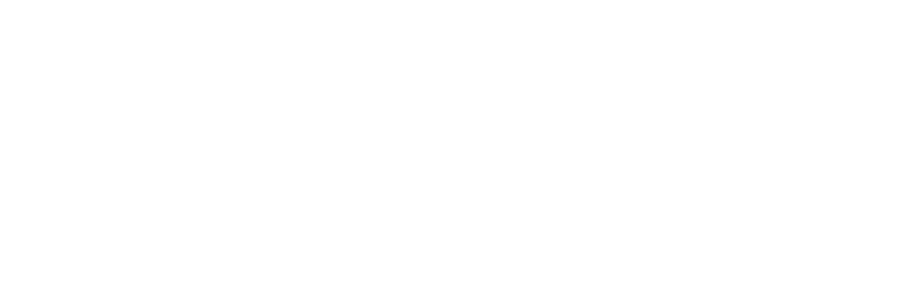
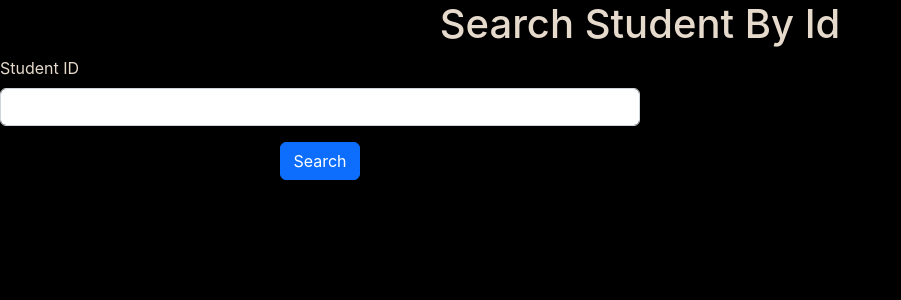
Before and after one commit to Rupesh-Kumbhar/student-frontend, a React (Create React App) app: page /searchStudent in a window 1280 px wide. Before the commit this address had no page. Shown: the top 300 px of the page, without its empty margins (0-901 px from the left). Built offline with nearby package versions, Linux system fonts and the light colour scheme.

Commit message:
Added Search student

```diff
--- a/src/App.js
+++ b/src/App.js
@@ -6,6 +6,7 @@
 import AddStudent from './AddStudent/addStudent';
 import ViewAllStudent from './ViewAllStudent/ViewAllStudent';
 import DeleteStudent from './DeleteStudent/deleteStudent';
+import SearchStudent from './SearchStudent/searchStudent';
 
 function App() {
   return (
@@ -32,6 +33,7 @@
         <Route path="/addStudent" element={<AddStudent />} />
         <Route path='/allStudents' element={<ViewAllStudent />} ></Route>
         <Route path='/deleteStudent' element={<DeleteStudent />} />
+        <Route path='/searchStudent' element={<SearchStudent />} />
       </Routes>
     </BrowserRouter>
     </div>
--- a/src/Home/home.jsx
+++ b/src/Home/home.jsx
@@ -12,6 +12,7 @@
                     <li> <a href="/addStudent"> Add Student</a> </li>
                     <li> <a href="/allStudents"> List Student</a> </li>
                     <li> <a href="/deleteStudent"> Delete Student</a> </li>
+                    <li> <a href="/searchStudent"> Search Student</a> </li>
                 </ul>
             </div>
         </div>
--- /dev/null
+++ b/src/SearchStudent/searchStudent.jsx
@@ -0,0 +1,64 @@
+import '../SearchStudent/searchStudent.scss'
+import api from '../api';
+import { useState } from 'react';
+
+function SearchStudent(){
+      const [id, setId] = useState("");
+  const [student, setStudent] = useState(null);
+  const [error, setError] = useState("");
+
+const handleSearch = (e) => {
+  e.preventDefault();
+  api.get(`/students/${id}`)
+    .then(response => {
+      if (response.data) {
+        setStudent(response.data);
+        setError("");
+      } else {
+        setStudent(null);
+        setError("Studentwwww not found");
+      }
+    })
+    .catch(err => {
+      setStudent(null);
+      setError("Student not found");
+    });
+};
+
+
+    return(
+        <div className="col-sm-12 dark-bg">
+            <h1 className='text-center'>Search Student By Id</h1>
+
+            <div className="col-sm-6">
+          <form onSubmit={handleSearch}>
+            <div className="mb-3">
+              <label htmlFor="studentId" className="form-label">Student ID</label>
+              <input
+                type="text"
+                className="form-control"
+                id="studentId"
+                value={id}
+                onChange={e => setId(e.target.value)}
+              />
+            </div>
+            <div className="text-center">
+              <button type="submit" className="btn btn-primary">Search</button>
+            </div>
+          </form>
+
+            {student && (
+            <div className="mt-4">
+                <h3>Result:</h3>
+                <p><strong>ID:</strong> {student.id}</p>
+                <p><strong>Name:</strong> {student.name}</p>
+                <p><strong>Email:</strong> {student.email}</p>
+            </div>
+            )}
+          {error && <p className="mt-4 text-danger">{error}</p>}
+        </div>
+        </div>
+    )
+}
+
+export default SearchStudent;
--- /dev/null
+++ b/src/SearchStudent/searchStudent.scss
@@ -0,0 +1,5 @@
+.dark-bg{
+    background-color: #000000;
+    color: rgb(230, 218, 204);
+    height: 100vh;
+}
```
